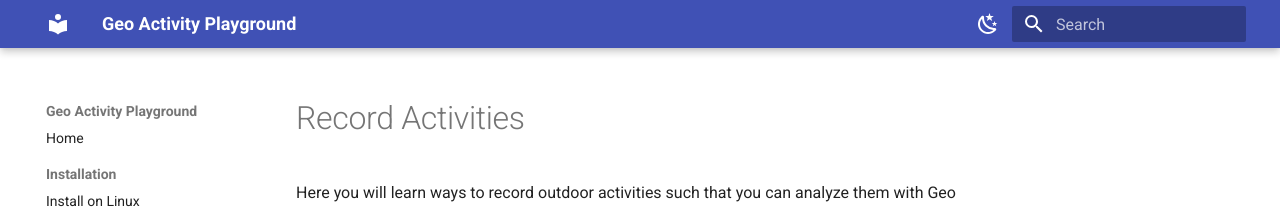
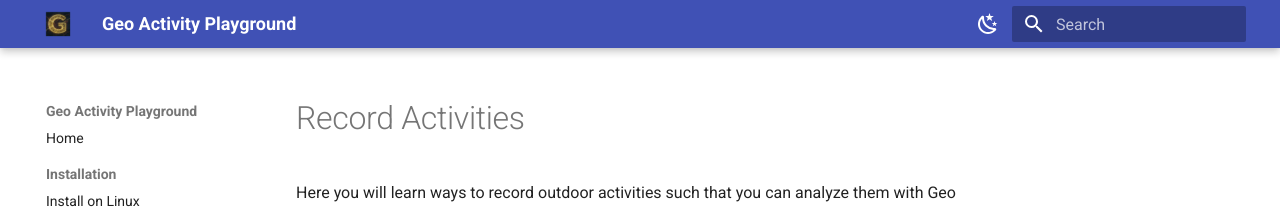
Before and after one commit to martin-ueding/geo-activity-playground, an MkDocs documentation site: the page built from docs/record-activities.md, in a window 1280 px wide. Shown: the top 209 px of the page. Built offline with MkDocs 1.6.1 and Material for MkDocs 9.7.7, drawn with Linux system fonts in a browser that asks for light colours.

Commit message:
docs: display new logo

```diff
--- a/docs/.vitepress/config.ts
+++ b/docs/.vitepress/config.ts
@@ -4,6 +4,7 @@
   base: '/geo-activity-playground/',
   ignoreDeadLinks: [/^https?:\/\/localhost/],
   themeConfig: {
+    logo: '/logo-2.png',
     nav: [
       { text: 'Home', link: '/' },
       { text: 'Get Help', link: '/get-help' },
--- a/mkdocs.yml
+++ b/mkdocs.yml
@@ -4,6 +4,7 @@
 theme:
   features:
     - navigation.sections
+  logo: public/logo-2.png
   name: material
   palette:
     - scheme: default
```
Also changed, not shown: docs/public/logo-2.png (added).
